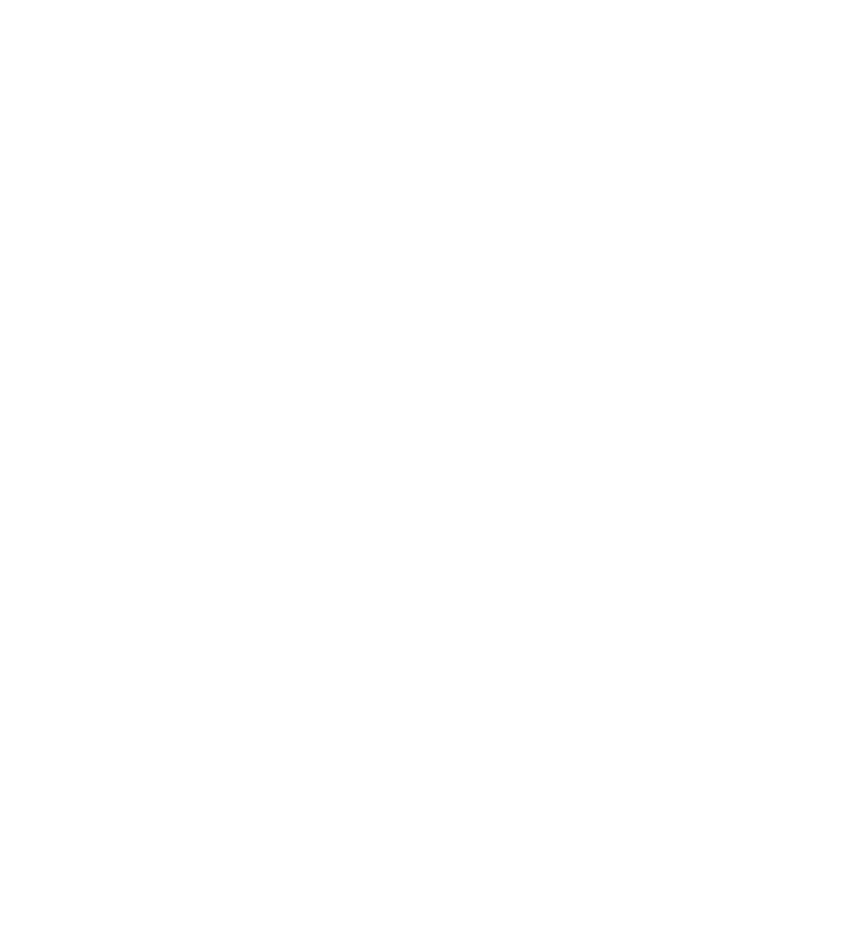
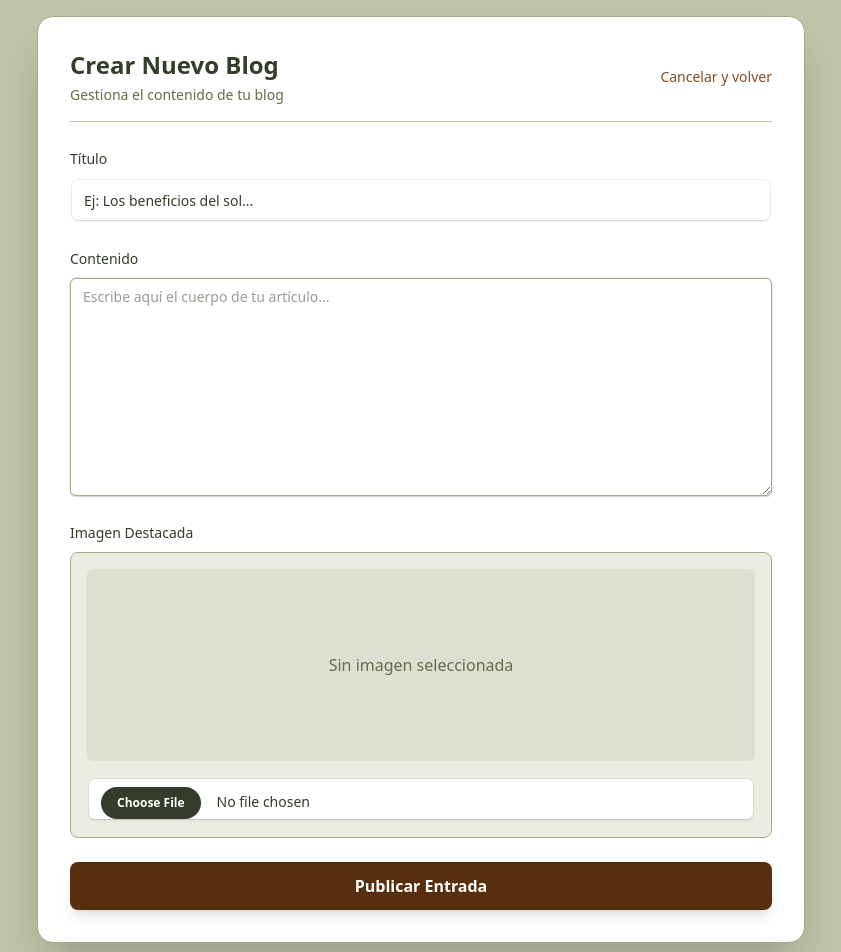
Before and after one commit to mapamu1993/SOLe_FRONT, a React (Vite) app: page /blogcreate in a window 1280 px wide. Before the commit this address had no page. Shown: the top 952 px of the page, without its empty margins (219-1060 px from the left). Before the commit the page ends 800 px from the top, so only its background shows below. Built offline with nearby package versions, Linux system fonts and the light colour scheme.

Commit message:
creacion de create blog y edit blog

```diff
--- a/src/features/auth/components/LoginDesign.tsx
+++ b/src/features/auth/components/LoginDesign.tsx
@@ -1,7 +1,7 @@
 import React from "react";
 import { Link } from "react-router-dom";
 import { type FieldErrors, type UseFormRegister } from "react-hook-form";
-import { type LoginFormFields } from "../../auth/validators/auth.schema";
+import { type LoginFormFields } from "../validators/authSchema";
 import { Label } from "./ui/label";
 import { Input } from "./ui/input";
 import { cn } from "@/lib/utils";
--- a/src/features/auth/components/RegisterDesign.tsx
+++ b/src/features/auth/components/RegisterDesign.tsx
@@ -1,7 +1,7 @@
 import React from "react";
 import { Link } from "react-router-dom";
 import { type FieldErrors, type UseFormRegister } from "react-hook-form";
-import { type RegisterFields } from "../../auth/validators/auth.schema";
+import { type RegisterFields } from "../validators/authSchema";
 import { Label } from "./ui/label";
 import { Input } from "./ui/input";
 import { cn } from "@/lib/utils";
--- /dev/null
+++ b/src/features/blog/components/BlogFormDesign.tsx
@@ -0,0 +1,144 @@
+import React from "react";
+import { Link } from "react-router-dom";
+import { type FieldErrors, type UseFormRegister } from "react-hook-form";
+import { type CreateBlogFields } from "../validators/blogSchema";
+import { Label } from "../../auth/components/ui/label";
+import { Input } from "../../auth/components/ui/input";
+import { cn } from "@/lib/utils";
+
+interface BlogFormDesignProps {
+  // Datos del formulario
+  register: UseFormRegister<CreateBlogFields>;
+  errors: FieldErrors<CreateBlogFields>;
+  isSubmitting: boolean;
+  onSubmit: (e: React.FormEvent) => void;
+
+  // Textos variables (porque se usa para Crear y Editar)
+  pageTitle: string;
+  buttonText: string;
+  serverError?: string; // O localError
+
+  // Manejo de Archivos
+  // Recibimos la función setFile directamente o un handler
+  onFileChange: (e: React.ChangeEvent<HTMLInputElement>) => void;
+
+  // Para previsualizar
+  currentFile: File | null;
+  existingImageUrl?: string | null; // Para cuando editamos
+}
+
+export const BlogFormDesign = ({
+  register,
+  errors,
+  isSubmitting,
+  onSubmit,
+  pageTitle,
+  buttonText,
+  serverError,
+  onFileChange,
+  currentFile,
+  existingImageUrl,
+}: BlogFormDesignProps) => {
+
+  // Calculamos la preview visual aquí para no tocar la lógica del padre
+  const previewUrl = currentFile
+    ? URL.createObjectURL(currentFile)
+    : existingImageUrl;
+
+  return (
+    <div className="flex min-h-screen w-full items-center justify-center bg-[#C2C5AA] p-4">
+      <div className="mx-auto w-full max-w-3xl rounded-2xl bg-white p-8 shadow-2xl border border-[#A4AC86]">
+
+        {/* Cabecera */}
+        <div className="mb-6 flex items-center justify-between border-b border-[#C2C5AA] pb-4">
+            <div>
+                <h2 className="text-2xl font-bold text-[#333D29]">{pageTitle}</h2>
+                <p className="mt-1 text-sm text-[#656D4A]">Gestiona el contenido de tu blog</p>
+            </div>
+            <Link to="/blogs" className="text-sm font-medium text-[#7F4F24] hover:underline">
+                Cancelar y volver
+            </Link>
+        </div>
+
+        {/* Mensaje de Error */}
+        {serverError && (
+          <div className="mb-6 rounded-lg border border-red-200 bg-red-50 p-3 text-sm text-red-700">
+            ⚠️ {serverError}
+          </div>
+        )}
+
+        <form onSubmit={onSubmit} className="space-y-6">
+
+          {/* TÍTULO */}
+          <div className="space-y-2">
+            <Label htmlFor="title" className="text-[#333D29]">Título</Label>
+            <Input
+              id="title"
+              placeholder="Ej: Los beneficios del sol..."
+              {...register("title")}
+              className="bg-white border-[#A4AC86] text-[#333D29] focus-visible:ring-[#582F0E]"
+            />
+            {errors.title && <span className="text-xs font-medium text-red-600">{errors.title.message}</span>}
+          </div>
+
+          {/* CONTENIDO (Textarea simulado con estilos de Input) */}
+          <div className="space-y-2">
+            <Label htmlFor="content" className="text-[#333D29]">Contenido</Label>
+            <textarea
+              id="content"
+              rows={10}
+              placeholder="Escribe aquí el cuerpo de tu artículo..."
+              {...register("content")}
+              className={cn(
+                "flex w-full rounded-md border border-[#A4AC86] bg-white px-3 py-2 text-sm text-[#333D29] shadow-input transition duration-400",
+                "placeholder:text-[#333D29]/50 focus-visible:outline-none focus-visible:ring-[2px] focus-visible:ring-[#582F0E]",
+                "disabled:cursor-not-allowed disabled:opacity-50"
+              )}
+            />
+            {errors.content && <span className="text-xs font-medium text-red-600">{errors.content.message}</span>}
+          </div>
+
+          {/* IMAGEN DE PORTADA */}
+          <div className="space-y-2">
+            <Label className="text-[#333D29]">Imagen Destacada</Label>
+
+            <div className="flex flex-col gap-4 rounded-lg border border-[#A4AC86] bg-[#EBECE2] p-4">
+                {/* Visualizador de imagen */}
+                <div className="relative h-48 w-full overflow-hidden rounded-md bg-[#A4AC86]/20">
+                    {previewUrl ? (
+                        <img
+                            src={previewUrl}
+                            alt="Preview"
+                            className="h-full w-full object-cover"
+                        />
+                    ) : (
+                        <div className="flex h-full w-full items-center justify-center text-[#656D4A]">
+                            <span>Sin imagen seleccionada</span>
+                        </div>
+                    )}
+                </div>
+
+                {/* Input de archivo */}
+                <Input
+                    type="file"
+                    accept="image/*"
+                    onChange={onFileChange}
+                    className="cursor-pointer file:mr-4 file:rounded-full file:border-0 file:bg-[#333D29] file:px-4 file:py-2 file:text-xs file:font-semibold file:text-white hover:file:bg-[#414833]"
+                />
+            </div>
+          </div>
+
+          {/* BOTÓN SUBMIT */}
+          <button
+            type="submit"
+            disabled={isSubmitting}
+            className="w-full rounded-lg bg-[#582F0E] py-3 font-bold text-white shadow-lg transition-transform hover:scale-[1.01] hover:bg-[#7F4F24] disabled:opacity-70"
+          >
+            {isSubmitting ? "Procesando..." : buttonText}
+          </button>
+
+        </form>
+      </div>
+    </div>
+  );
+};
--- a/src/features/blog/pages/BlogDetailsPage.tsx
+++ b/src/features/blog/pages/BlogDetailsPage.tsx
@@ -13,7 +13,7 @@ const BlogDetailsPage = () => {
   //hacemos el procesamiento del contenido: preparar html para recibirlo
   const content = { __html: blog?.content.replace(/\n/g, "<br />") };
 
-  //OJO: NO USEIS ESTOS RETURNS. SON PARA QUE SEPAIS QUE ESTAN AQUI.
+  {//OJO: NO USEIS ESTOS RETURNS. SON PARA QUE SEPAIS QUE ESTAN AQUI.
   //USAD LO QUE FALTE DE ARRIBA AL HACER EL FORMULARIO ETC.
   //IMPORTANTE TAMBIÉN: HAY QUE ENRUTAR TODAS LAS PAGINAS EN EL APP
   //SI NO LO HACEIS NO VAIS A VER NADAAAAAA!!!!
@@ -23,6 +23,6 @@ const BlogDetailsPage = () => {
       <div dangerouslySetInnerHTML={content} />
     </div>
   );
-};
+};}
 
 export default BlogDetailsPage;
--- a/src/features/blog/pages/CreateBlogPage.tsx
+++ b/src/features/blog/pages/CreateBlogPage.tsx
@@ -6,11 +6,12 @@ import {
 } from "../validators/blogSchema";
 import { zodResolver } from "@hookform/resolvers/zod";
 import { useState } from "react";
+import { BlogFormDesign } from "../components/BlogFormDesign";
 
 const CreateBlogPage = () => {
   const [file, setFile] = useState<File | null>(null);
-  const { localError, setLocalError } = useState("");
-  const { mutate } = useCreateBlogMutation();
+  const [ localError, setLocalError]  = useState("");
+  const { mutate, isPending } = useCreateBlogMutation();
   //el register nos conecta con inputs de html, handlesubmit envuelve la logica con el envio, formstate error contiene errores de validacion si no se cumple lo de zod
   const {
     register,
@@ -32,7 +33,36 @@ const CreateBlogPage = () => {
     });
   };
 
-  //OJO: NO USEIS ESTOS RETURNS. SON PARA QUE SEPAIS QUE ESTAN AQUI.
+
+
+
+// (COMPONENTE BLOGFROMDESIGN)
+
+  // SOLO CAMBIA EL RETURN:
+  return (
+    <BlogFormDesign
+      register={register}
+      errors={errors}
+      // Si usas isPending o isSubmitting en tu lógica, ponlo aquí:
+      isSubmitting={isPending} // O {isPending} si usas el mutation hook
+      onSubmit={handleSubmit(onSubmit)}
+
+      // Textos
+      pageTitle="Crear Nuevo Blog"
+      buttonText="Publicar Entrada"
+      serverError={localError} // Usamos tu variable de estado localError
+
+      // Archivos (Conectamos tu setFile con el diseño)
+      onFileChange={(e) => setFile(e.target.files?.[0] || null)}
+      currentFile={file}
+    />
+  );
+};
+
+export default CreateBlogPage;
+
+
+ {/* //OJO: NO USEIS ESTOS RETURNS. SON PARA QUE SEPAIS QUE ESTAN AQUI.
   //USAD LO QUE FALTE DE ARRIBA AL HACER EL FORMULARIO ETC.
   return (
     <div>
@@ -51,3 +81,4 @@ const CreateBlogPage = () => {
 };
 
 export default CreateBlogPage;
+*/}
--- a/src/features/blog/validators/blogSchema.ts
+++ b/src/features/blog/validators/blogSchema.ts
@@ -3,7 +3,7 @@ import { z } from "zod";
 export const createBlogSchema = z.object({
   title: z.string().min(5, "El tìtulo debe contener al menos 5 caracteres."),
   content: z.string().min(30, "El contenido debe tener al menos 30 caracteres"),
-  blogImage: z.any().optional,
+  blogImage: z.any().optional(),
 });
 
 export type CreateBlogFields = z.infer<typeof createBlogSchema>;
--- a/src/routes/AppRouter.tsx
+++ b/src/routes/AppRouter.tsx
@@ -6,6 +6,10 @@ import UserProfilePage from "../features/auth/pages/UserProfilePage";
 import UpdateProfilePage from "../features/auth/pages/UpdateProfilePage";
 import ForgotPasswordPage from "../features/auth/pages/ForgotPasswordPage";
 import ResetPasswordPage from "../features/auth/pages/ResetPasswordPage";
+import BlogPage from "@/features/blog/pages/BlogPage";
+import CreateBlogPage from "@/features/blog/pages/CreateBlogPage";
+import EditBlogPage from "@/features/blog/pages/EditBlogPage";
+import BlogDetailsPage from "@/features/blog/pages/BlogDetailsPage";
 
 const AppRouter = () => {
   return (
@@ -17,6 +21,10 @@ const AppRouter = () => {
       <Route path="/forgotpassword" element={<ForgotPasswordPage />} />
       <Route path="/update" element={<UpdateProfilePage />} />
       <Route path="/resetpassword" element={<ResetPasswordPage />} />
+      <Route path="/blog" element={<BlogPage/>} />
+      <Route path="/blogcreate" element={<CreateBlogPage/>} />
+      <Route path="blogedit" element={<EditBlogPage/>} />
+      <Route path="blogdetails" element={<BlogDetailsPage/>} />
     </Routes>
   );
 };
```
Also changed, not shown: src/features/blog/pages/EditBlogPage.tsx (+35 -8 lines), src/features/blog/services/blogService.ts (+4 -3 lines), 1 other file (tests, documents, lock files or other folders).
